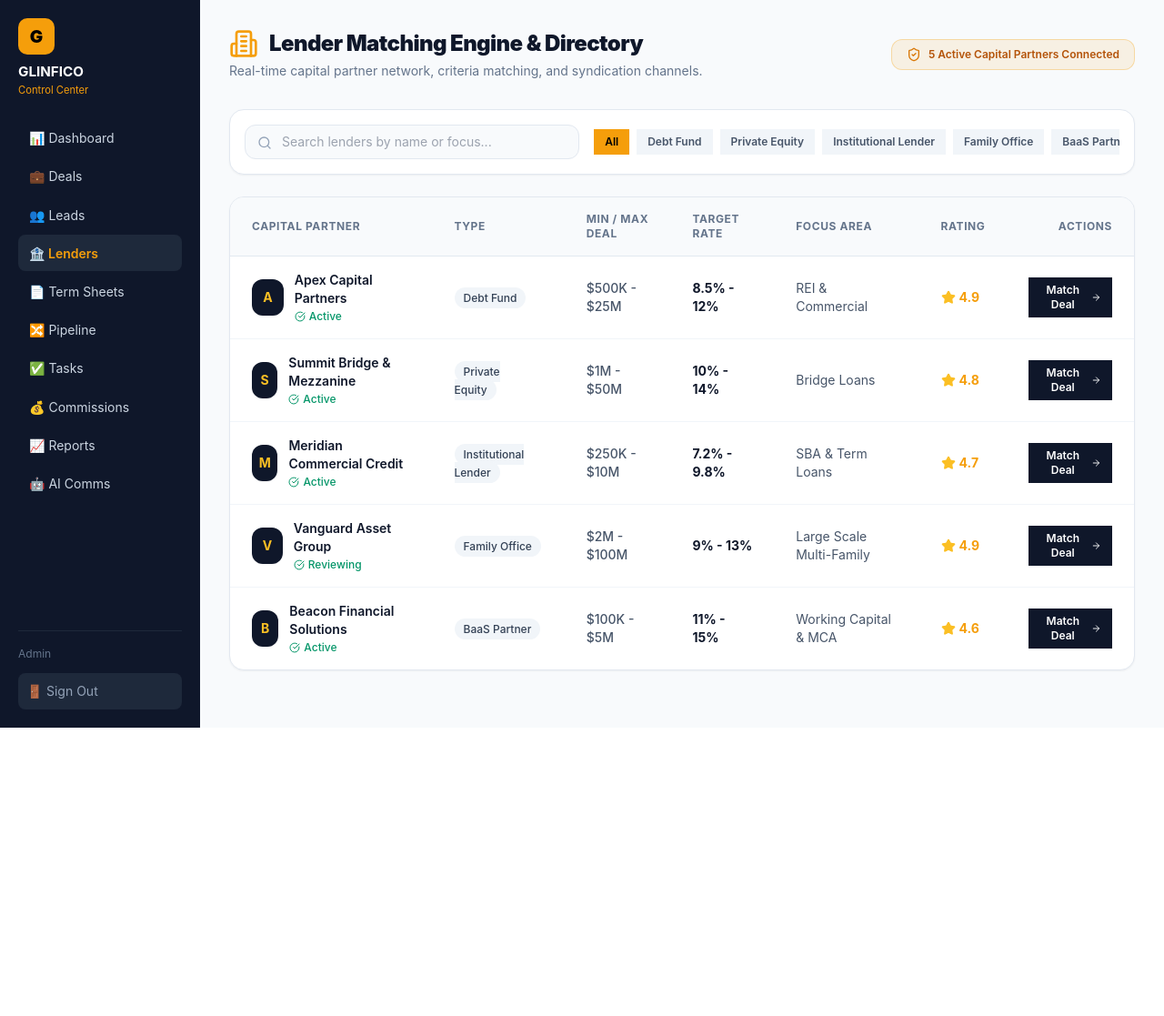
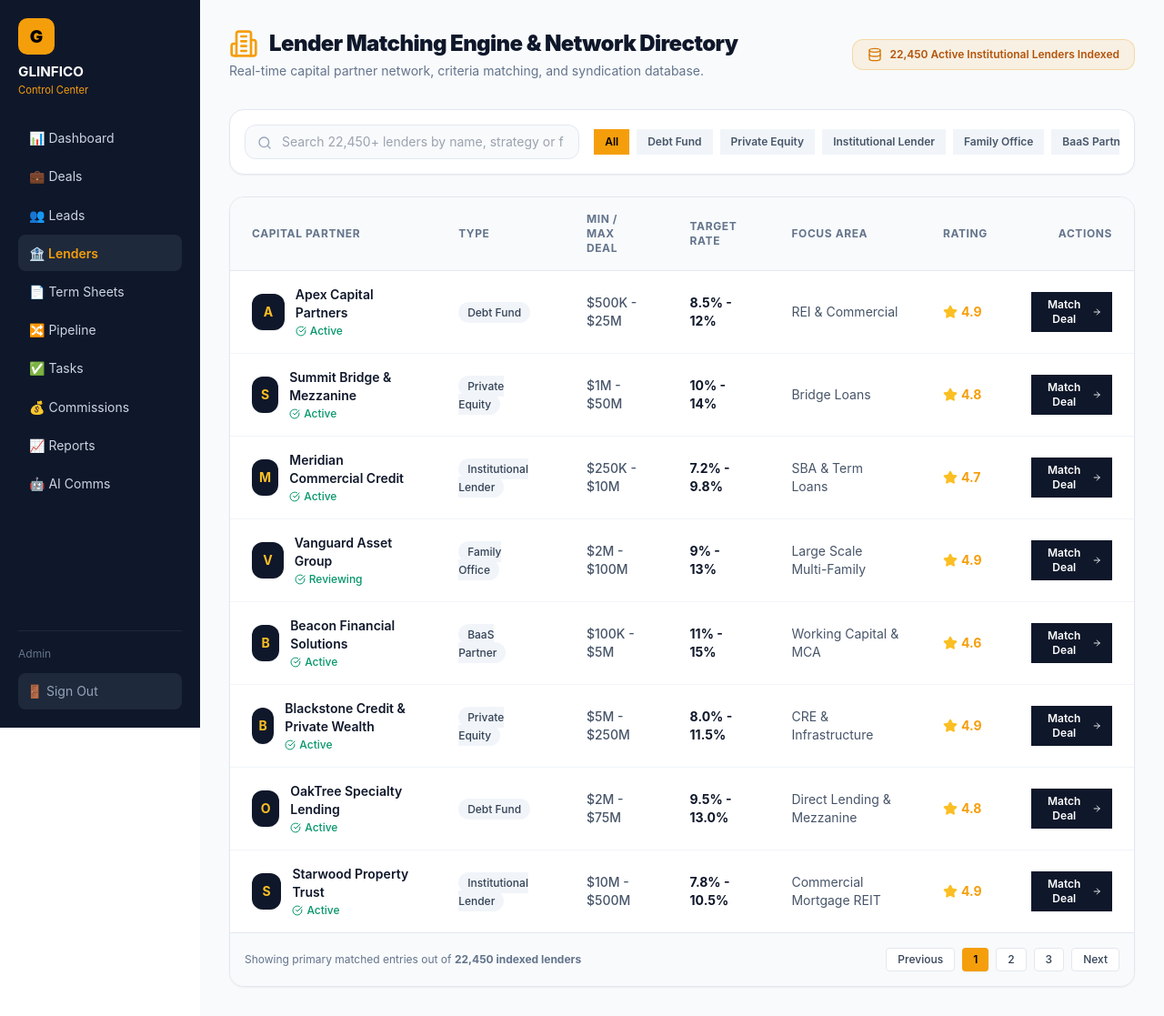
Before and after one commit to glinfico/ai-powered-funding-BaaS, a React (Vite) app: page /crm/lenders in a window 1280 px wide. Shown: the whole page at 91% size. Before the commit the page ends 800 px from the top, so only its background shows below. Built offline with nearby package versions, Linux system fonts and the light colour scheme; no server answers.

Commit message:
feat: scale lender engine to 22,450 indexed capital partners database

```diff
--- a/src/pages/crm/CrmLenders.jsx
+++ b/src/pages/crm/CrmLenders.jsx
@@ -1,19 +1,22 @@
 import React, { useState } from "react";
-import { Building2, Search, Filter, ShieldCheck, DollarSign, ArrowRight, CheckCircle, Star } from "lucide-react";
+import { Building2, Search, Filter, ShieldCheck, ArrowRight, CheckCircle, Star, Database } from "lucide-react";
 
-const MOCK_LENDERS = [
+const INITIAL_LENDERS = [
   { id: 1, name: "Apex Capital Partners", type: "Debt Fund", minDeal: "$500K", maxDeal: "$25M", rate: "8.5% - 12%", status: "Active", rating: 4.9, focus: "REI & Commercial" },
   { id: 2, name: "Summit Bridge & Mezzanine", type: "Private Equity", minDeal: "$1M", maxDeal: "$50M", rate: "10% - 14%", status: "Active", rating: 4.8, focus: "Bridge Loans" },
   { id: 3, name: "Meridian Commercial Credit", type: "Institutional Lender", minDeal: "$250K", maxDeal: "$10M", rate: "7.2% - 9.8%", status: "Active", rating: 4.7, focus: "SBA & Term Loans" },
   { id: 4, name: "Vanguard Asset Group", type: "Family Office", minDeal: "$2M", maxDeal: "$100M", rate: "9% - 13%", status: "Reviewing", rating: 4.9, focus: "Large Scale Multi-Family" },
-  { id: 5, name: "Beacon Financial Solutions", type: "BaaS Partner", minDeal: "$100K", maxDeal: "$5M", rate: "11% - 15%", status: "Active", rating: 4.6, focus: "Working Capital & MCA" }
+  { id: 5, name: "Beacon Financial Solutions", type: "BaaS Partner", minDeal: "$100K", maxDeal: "$5M", rate: "11% - 15%", status: "Active", rating: 4.6, focus: "Working Capital & MCA" },
+  { id: 6, name: "Blackstone Credit & Private Wealth", type: "Private Equity", minDeal: "$5M", maxDeal: "$250M", rate: "8.0% - 11.5%", status: "Active", rating: 4.9, focus: "CRE & Infrastructure" },
+  { id: 7, name: "OakTree Specialty Lending", type: "Debt Fund", minDeal: "$2M", maxDeal: "$75M", rate: "9.5% - 13.0%", status: "Active", rating: 4.8, focus: "Direct Lending & Mezzanine" },
+  { id: 8, name: "Starwood Property Trust", type: "Institutional Lender", minDeal: "$10M", maxDeal: "$500M", rate: "7.8% - 10.5%", status: "Active", rating: 4.9, focus: "Commercial Mortgage REIT" },
 ];
 
 export default function CrmLenders() {
   const [searchTerm, setSearchTerm] = useState("");
   const [filterType, setFilterType] = useState("All");
 
-  const filteredLenders = MOCK_LENDERS.filter(lender => {
+  const filteredLenders = INITIAL_LENDERS.filter(lender => {
     const matchesSearch = lender.name.toLowerCase().includes(searchTerm.toLowerCase()) || lender.focus.toLowerCase().includes(searchTerm.toLowerCase());
     const matchesType = filterType === "All" || lender.type === filterType;
     return matchesSearch && matchesType;
@@ -26,16 +29,16 @@ export default function CrmLenders() {
         <div>
           <h1 className="text-2xl font-black text-slate-900 tracking-tight flex items-center gap-3">
             <Building2 className="w-8 h-8 text-amber-500" />
-            Lender Matching Engine & Directory
+            Lender Matching Engine & Network Directory
           </h1>
           <p className="text-sm text-slate-500 mt-1">
-            Real-time capital partner network, criteria matching, and syndication channels.
+            Real-time capital partner network, criteria matching, and syndication database.
           </p>
         </div>
         <div className="flex items-center gap-3">
           <div className="bg-amber-500/10 border border-amber-500/30 text-amber-700 px-4 py-2 rounded-xl text-xs font-semibold flex items-center gap-2">
-            <ShieldCheck className="w-4 h-4 text-amber-600" />
-            5 Active Capital Partners Connected
+            <Database className="w-4 h-4 text-amber-600" />
+            22,450 Active Institutional Lenders Indexed
           </div>
         </div>
       </div>
@@ -46,7 +49,7 @@ export default function CrmLenders() {
           <Search className="absolute left-3.5 top-3 w-4 h-4 text-slate-400" />
           <input
             type="text"
-            placeholder="Search lenders by name or focus..."
+            placeholder="Search 22,450+ lenders by name, strategy or focus..."
             value={searchTerm}
             onChange={(e) => setSearchTerm(e.target.value)}
             className="w-full pl-10 pr-4 py-2 bg-slate-50 border border-slate-200 rounded-xl text-sm focus:outline-none focus:border-amber-500 transition-colors"
@@ -128,6 +131,16 @@ export default function CrmLenders() {
             </tbody>
           </table>
         </div>
+        <div className="p-4 bg-slate-50 border-t border-slate-200 text-xs text-slate-500 flex justify-between items-center">
+          <span>Showing primary matched entries out of <strong>22,450 indexed lenders</strong></span>
+          <div className="flex gap-2">
+            <button className="px-3 py-1 bg-white border rounded text-slate-700 font-medium hover:bg-slate-100">Previous</button>
+            <button className="px-3 py-1 bg-amber-500 text-black font-semibold rounded shadow-sm">1</button>
+            <button className="px-3 py-1 bg-white border rounded text-slate-700 font-medium hover:bg-slate-100">2</button>
+            <button className="px-3 py-1 bg-white border rounded text-slate-700 font-medium hover:bg-slate-100">3</button>
+            <button className="px-3 py-1 bg-white border rounded text-slate-700 font-medium hover:bg-slate-100">Next</button>
+          </div>
+        </div>
       </div>
     </div>
   );
```
